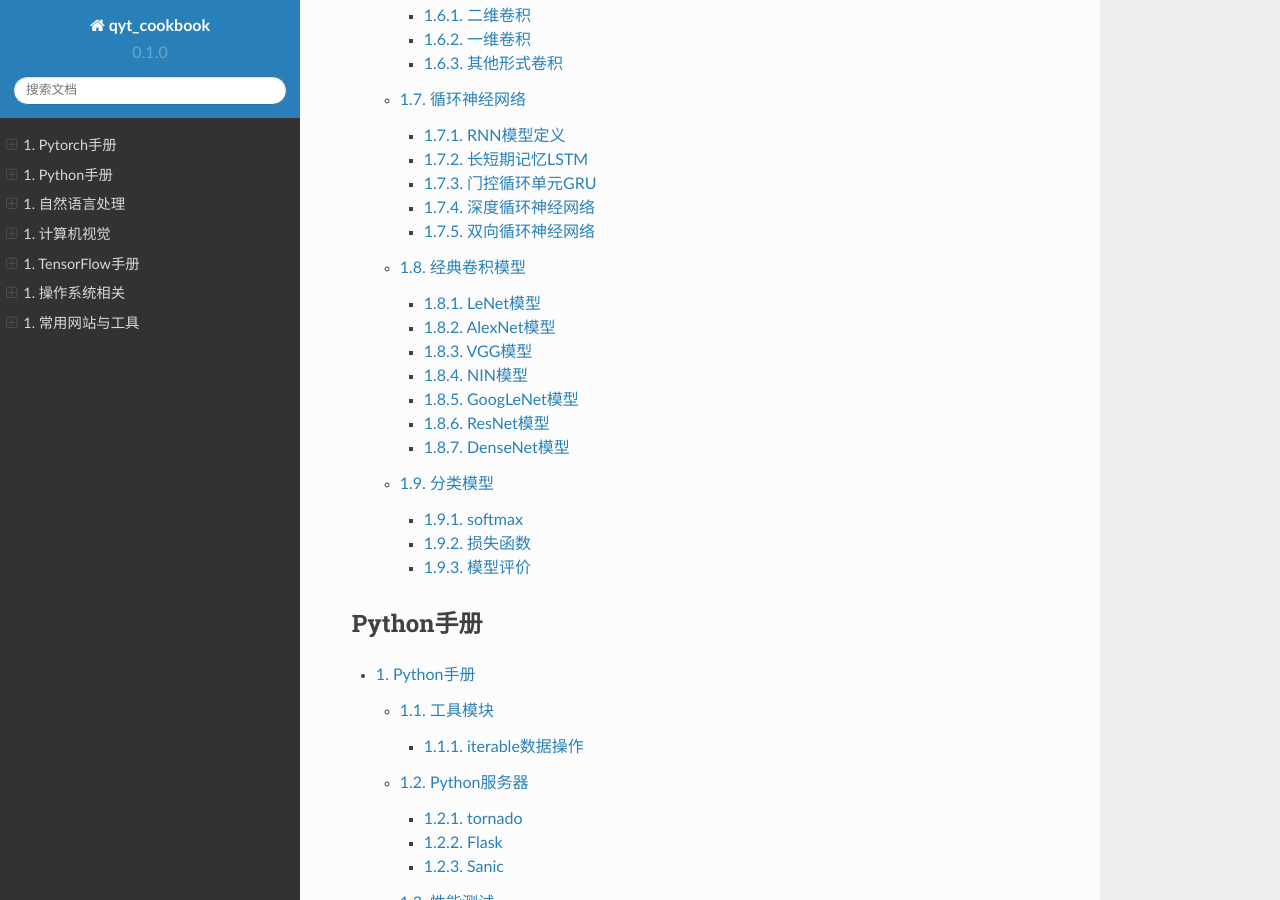
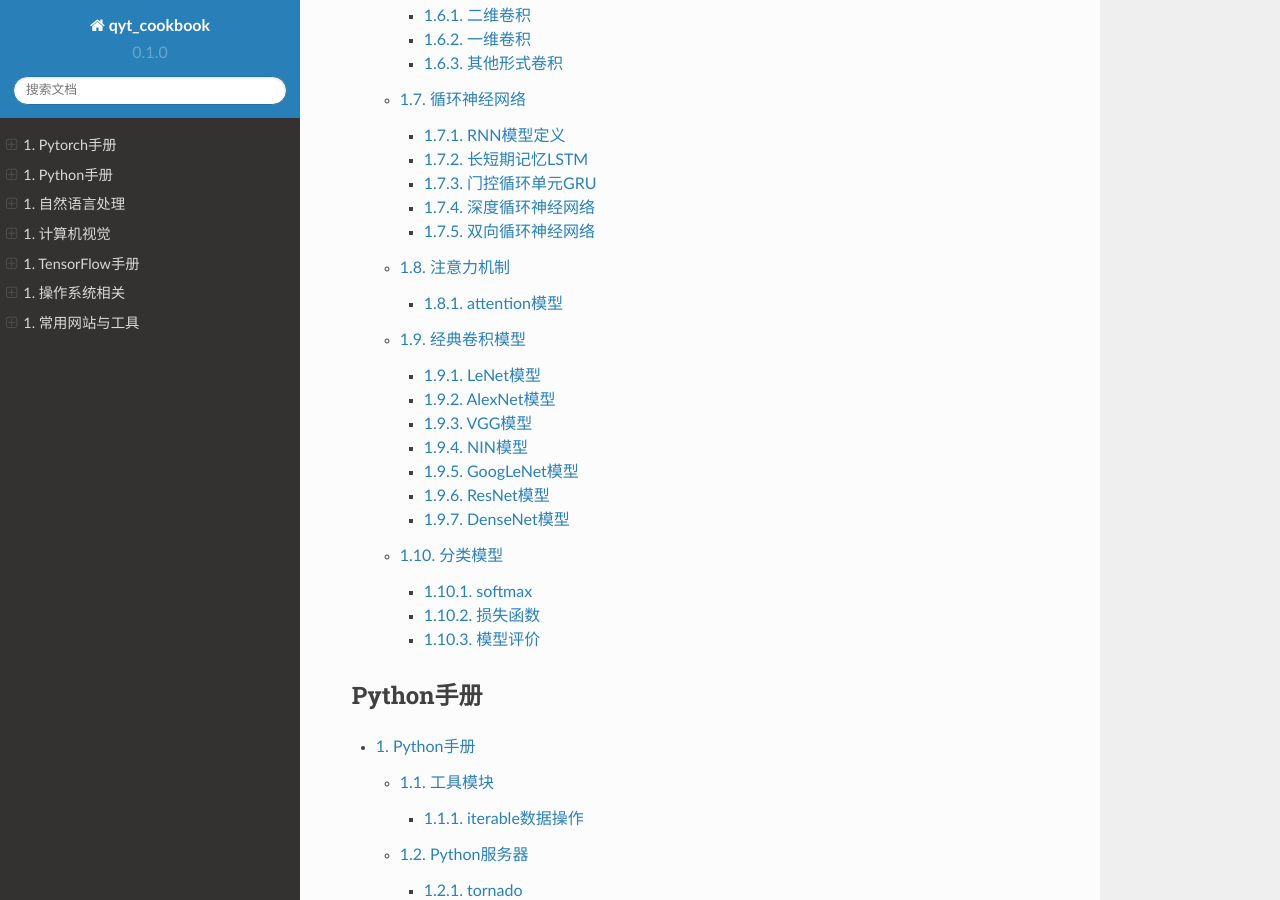
Before and after one commit to q759729997/qyt_cookbook, a Sphinx documentation site: the page built from qyt_cookbook/source/index.rst, in a window 1280 px wide and 900 px high, scrolled down 1228 px. Built offline with Sphinx 7.4.7 and the Read the Docs theme 2.0.0, drawn with Linux system fonts in a browser that asks for light colours; some of the changed lines change nothing that is shown.

Commit message:
注意力机制

```diff
--- /dev/null
+++ b/qyt_cookbook/source/pytorch/attention.rst
@@ -0,0 +1,95 @@
+==================
+注意力机制
+==================
+
+attention模型
+######################
+
+- 在（编码器—解码器（seq2seq））里，解码器在各个时间步依赖相同的背景变量来获取输入序列信息。当编码器为循环神经网络时，背景变量来自它最终时间步的隐藏状态。
+- 现在，让我们再次思考那一节提到的翻译例子：输入为英语序列“They”“are”“watching”“.”，输出为法语序列“Ils”“regardent”“.”。不难想到，解码器在生成输出序列中的每一个词时可能只需利用输入序列某一部分的信息。例如，在输出序列的时间步1，解码器可以主要依赖“They”“are”的信息来生成“Ils”，在时间步2则主要使用来自“watching”的编码信息生成“regardent”，最后在时间步3则直接映射句号“.”。这看上去就像是在解码器的每一时间步对输入序列中不同时间步的表征或编码信息分配不同的注意力一样。这也是注意力机制的由来。
+- 仍然以循环神经网络为例，注意力机制通过对编码器所有时间步的隐藏状态做加权平均来得到背景变量。解码器在每一时间步调整这些权重，即注意力权重，从而能够在不同时间步分别关注输入序列中的不同部分并编码进相应时间步的背景变量。本节我们将讨论注意力机制是怎么工作的。
+- 在（编码器—解码器（seq2seq））里我们区分了输入序列或编码器的索引 :math:`t` 与输出序列或解码器的索引 :math:`t'` 。该节中，解码器在时间步 :math:`t'` 的隐藏状态 :math:`\boldsymbol{s}_{t'} = g(\boldsymbol{y}_{t'-1}, \boldsymbol{c}, \boldsymbol{s}_{t'-1})` ，其中 :math:`\boldsymbol{y}_{t'-1}` 是上一时间步 :math:`t'-1` 的输出 :math:`y_{t'-1}` 的表征，且任一时间步 :math:`t'` 使用相同的背景变量 :math:`\boldsymbol{c}` 。但在注意力机制中，解码器的每一时间步将使用可变的背景变量。记 :math:`\boldsymbol{c}_{t'}` 是解码器在时间步 :math:`t'` 的背景变量，那么解码器在该时间步的隐藏状态可以改写为
+
+.. math::
+
+    \boldsymbol{s}_{t'} = g(\boldsymbol{y}_{t'-1}, \boldsymbol{c}_{t'}, \boldsymbol{s}_{t'-1}).
+
+- 这里的关键是如何计算背景变量 :math:`\boldsymbol{c}_{t'}` 和如何利用它来更新隐藏状态 :math:`\boldsymbol{s}_{t'}` 。下面将分别描述这两个关键点。
+- 参考资料：Bahdanau, D., Cho, K., & Bengio, Y. (2014). Neural machine translation by jointly learning to align and translate. arXiv preprint arXiv:1409.0473.
+
+计算背景变量
+***************************
+
+- 我们先描述第一个关键点，即计算背景变量。下图描绘了注意力机制如何为解码器在时间步2计算背景变量。首先，函数 :math:`a` 根据解码器在时间步1的隐藏状态和编码器在各个时间步的隐藏状态计算softmax运算的输入。softmax运算输出概率分布并对编码器各个时间步的隐藏状态做加权平均，从而得到背景变量。
+
+.. image:: ./attention.assets/background_vector_20200412095502.png
+    :alt:
+    :align: center
+
+- 具体来说，令编码器在时间步 :math:`t` 的隐藏状态为 :math:`\boldsymbol{h}_t` ，且总时间步数为 :math:`T` 。那么解码器在时间步 :math:`t'` 的背景变量为所有编码器隐藏状态的加权平均：
+
+.. math::
+
+    \boldsymbol{c}_{t'} = \sum_{t=1}^T \alpha_{t' t} \boldsymbol{h}_t,
+
+- 其中给定 :math:`t'` 时，权重 :math:`\alpha_{t' t}` 在 :math:`t=1,\ldots,T` 的值是一个概率分布。为了得到概率分布，我们可以使用softmax运算:
+
+.. math::
+
+    \alpha_{t' t} = \frac{\exp(e_{t' t})}{ \sum_{k=1}^T \exp(e_{t' k}) },\quad t=1,\ldots,T.
+
+- 现在，我们需要定义如何计算上式中softmax运算的输入 :math:`e_{t' t}` 。由于 :math:`e_{t' t}` 同时取决于解码器的时间步 :math:`t'` 和编码器的时间步 :math:`t` ，我们不妨以解码器在时间步 :math:`t'-1` 的隐藏状态 :math:`\boldsymbol{s}_{t' - 1}` 与编码器在时间步 :math:`t` 的隐藏状态 :math:`\boldsymbol{h}_t` 为输入，并通过函数 :math:`a` 计算 :math:`e_{t' t}` ：
+
+.. math::
+
+    e_{t' t} = a(\boldsymbol{s}_{t' - 1}, \boldsymbol{h}_t).
+
+- 这里函数 :math:`a` 有多种选择，如果两个输入向量长度相同，一个简单的选择是计算它们的内积 :math:`a(\boldsymbol{s}, \boldsymbol{h})=\boldsymbol{s}^\top \boldsymbol{h}` 。而最早提出注意力机制的论文则将输入连结后通过含单隐藏层的多层感知机变换：
+
+.. math::
+
+    a(\boldsymbol{s}, \boldsymbol{h}) = \boldsymbol{v}^\top \tanh(\boldsymbol{W}_s \boldsymbol{s} + \boldsymbol{W}_h \boldsymbol{h}),
+
+- 其中 :math:`\boldsymbol{v}` 、 :math:`\boldsymbol{W}_s` 、 :math:`\boldsymbol{W}_h` 都是可以学习的模型参数。
+
+矢量化计算
+***************************
+
+- 我们还可以对注意力机制采用更高效的矢量化计算。广义上，注意力机制的输入包括查询项以及一一对应的键项和值项，其中值项是需要加权平均的一组项。在加权平均中，值项的权重来自查询项以及与该值项对应的键项的计算。
+- 在上面的例子中，查询项为解码器的隐藏状态，键项和值项均为编码器的隐藏状态。
+- 让我们考虑一个常见的简单情形，即编码器和解码器的隐藏单元个数均为 :math:`h` ，且函数 :math:`a(\boldsymbol{s}, \boldsymbol{h})=\boldsymbol{s}^\top \boldsymbol{h}` 。假设我们希望根据解码器单个隐藏状态 :math:`\boldsymbol{s}_{t' - 1} \in \mathbb{R}^{h}` 和编码器所有隐藏状态 :math:`\boldsymbol{h}_t \in \mathbb{R}^{h}, t = 1,\ldots,T` 来计算背景向量 :math:`\boldsymbol{c}_{t'}\in \mathbb{R}^{h}` 。
+- 我们可以将查询项矩阵 :math:`\boldsymbol{Q} \in \mathbb{R}^{1 \times h}` 设为 :math:`\boldsymbol{s}_{t' - 1}^\top` ，并令键项矩阵 :math:`\boldsymbol{K} \in \mathbb{R}^{T \times h}` 和值项矩阵 :math:`\boldsymbol{V} \in \mathbb{R}^{T \times h}` 相同且第 :math:`t` 行均为 :math:`\boldsymbol{h}_t^\top` 。此时，我们只需要通过矢量化计算
+
+.. math::
+
+    \text{softmax}(\boldsymbol{Q}\boldsymbol{K}^\top)\boldsymbol{V}
+
+- 即可算出转置后的背景向量 :math:`\boldsymbol{c}_{t'}^\top` 。当查询项矩阵 :math:`\boldsymbol{Q}` 的行数为 :math:`n` 时，上式将得到 :math:`n` 行的输出矩阵。输出矩阵与查询项矩阵在相同行上一一对应。
+
+更新隐藏状态
+***************************
+
+- 现在我们描述第二个关键点，即更新隐藏状态。以门控循环单元为例，在解码器中我们可以对（门控循环单元（GRU））中门控循环单元的设计稍作修改，从而变换上一时间步 :math:`t'-1` 的输出 :math:`\boldsymbol{y}_{t'-1}` 、隐藏状态 :math:`\boldsymbol{s}_{t' - 1}` 和当前时间步 :math:`t'` 的含注意力机制的背景变量 :math:`\boldsymbol{c}_{t'}` 。解码器在时间步 :math:`t'` 的隐藏状态为
+
+.. math::
+
+    \boldsymbol{s}_{t'} = \boldsymbol{z}_{t'} \odot \boldsymbol{s}_{t'-1}  + (1 - \boldsymbol{z}_{t'}) \odot \tilde{\boldsymbol{s}}_{t'},
+
+- 其中的重置门、更新门和候选隐藏状态分别为
+
+.. math::
+
+    \begin{aligned}
+    \boldsymbol{r}_{t'} &= \sigma(\boldsymbol{W}_{yr} \boldsymbol{y}_{t'-1} + \boldsymbol{W}_{sr} \boldsymbol{s}_{t' - 1} + \boldsymbol{W}_{cr} \boldsymbol{c}_{t'} + \boldsymbol{b}_r),\\
+    \boldsymbol{z}_{t'} &= \sigma(\boldsymbol{W}_{yz} \boldsymbol{y}_{t'-1} + \boldsymbol{W}_{sz} \boldsymbol{s}_{t' - 1} + \boldsymbol{W}_{cz} \boldsymbol{c}_{t'} + \boldsymbol{b}_z),\\
+    \tilde{\boldsymbol{s}}_{t'} &= \text{tanh}(\boldsymbol{W}_{ys} \boldsymbol{y}_{t'-1} + \boldsymbol{W}_{ss} (\boldsymbol{s}_{t' - 1} \odot \boldsymbol{r}_{t'}) + \boldsymbol{W}_{cs} \boldsymbol{c}_{t'} + \boldsymbol{b}_s),
+    \end{aligned}
+
+- 其中含下标的 :math:`\boldsymbol{W}` 和 :math:`\boldsymbol{b}` 分别为门控循环单元的权重参数和偏差参数。
+
+发展现状
+***************************
+
+- 本质上，注意力机制能够为表征中较有价值的部分分配较多的计算资源。这个有趣的想法自提出后得到了快速发展，特别是启发了依靠注意力机制来编码输入序列并解码出输出序列的变换器（Transformer）模型的设计。变换器抛弃了卷积神经网络和循环神经网络的架构。它在计算效率上比基于循环神经网络的编码器—解码器模型通常更具明显优势。含注意力机制的变换器的编码结构在后来的BERT预训练模型中得以应用并令后者大放异彩：微调后的模型在多达11项自然语言处理任务中取得了当时最先进的结果。不久后，同样是基于变换器设计的GPT-2模型于新收集的语料数据集预训练后，在7个未参与训练的语言模型数据集上均取得了当时最先进的结果。除了自然语言处理领域，注意力机制还被广泛用于图像分类、自动图像描述、唇语解读以及语音识别。
+
+- 参考资料：Vaswani, A., Shazeer, N., Parmar, N., Uszkoreit, J., Jones, L., Gomez, A. N., ... & Polosukhin, I. (2017). Attention is all you need. In Advances in Neural Information Processing Systems (pp. 5998-6008).
--- a/qyt_cookbook/source/pytorch/index.rst
+++ b/qyt_cookbook/source/pytorch/index.rst
@@ -14,5 +14,6 @@
    数据读取与处理 </pytorch/dataLoader>
    卷积神经网络 </pytorch/cnn>
    循环神经网络 </pytorch/rnn>
+   注意力机制 </pytorch/attention>
    经典卷积模型 </pytorch/cnnModels>
    分类模型 </pytorch/classification>
```
Also changed, not shown: qyt_cookbook/source/pytorch/attention.assets/background_vector_20200412095502.png (added).
